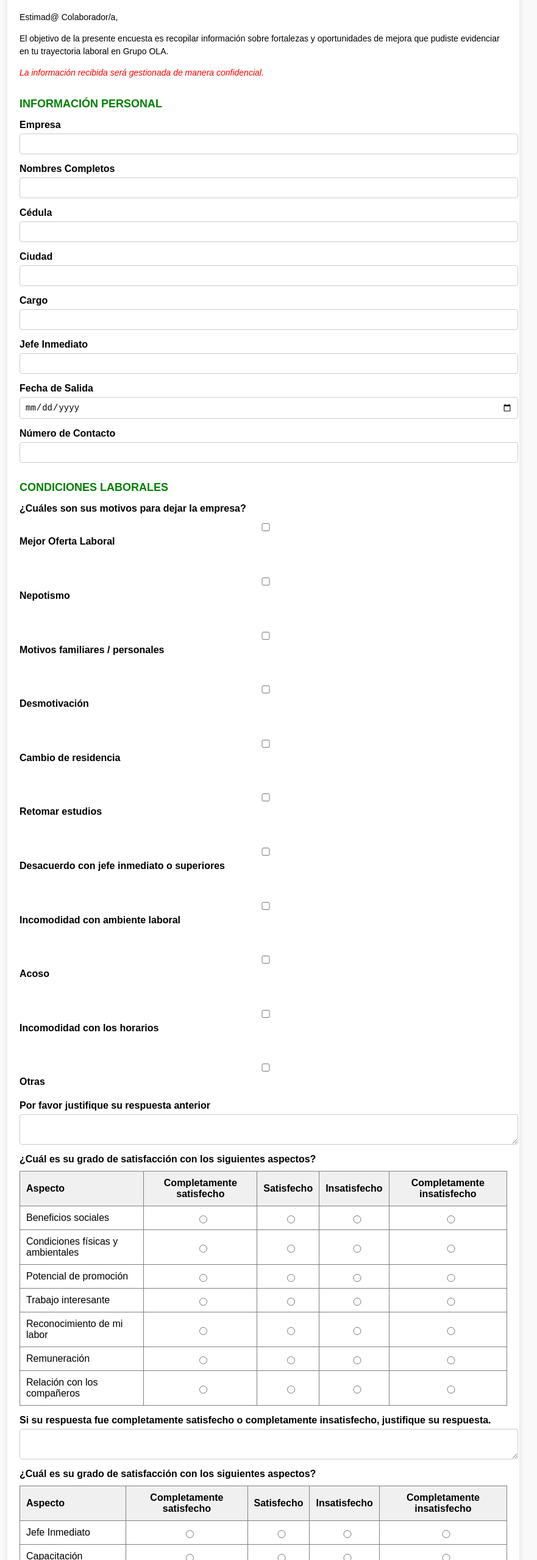
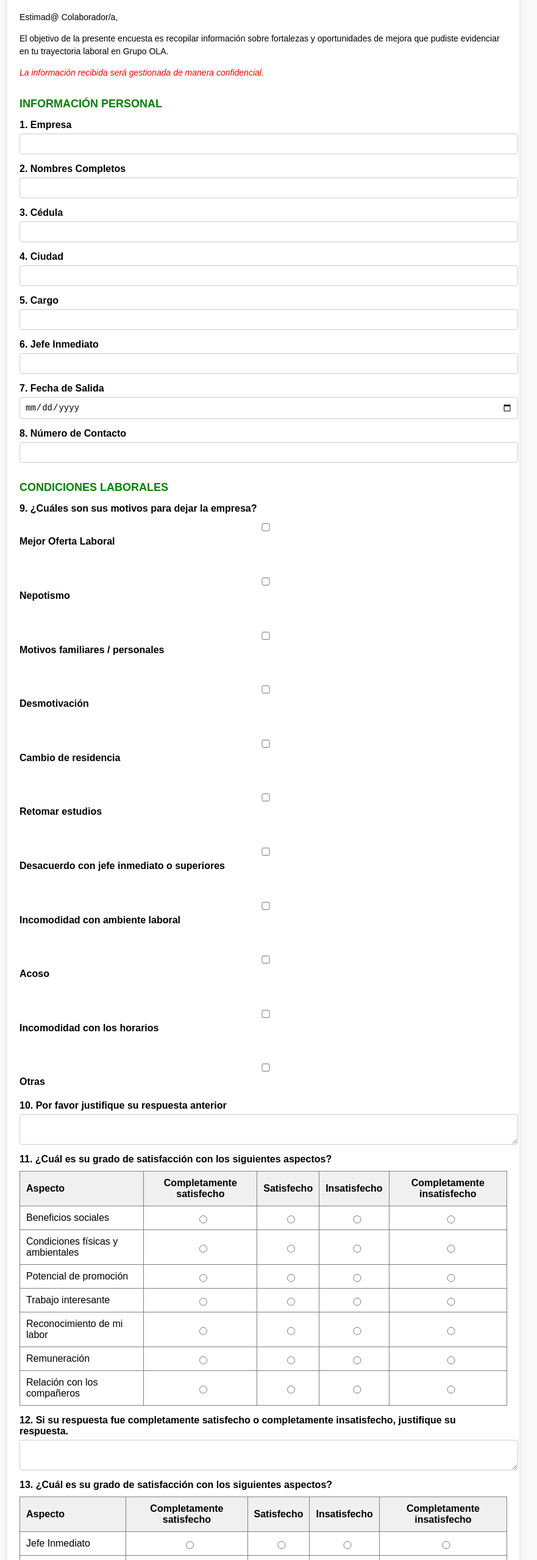
Before and after one commit to atipan/salida-colaborador, a plain HTML site: page formulario.html in a window 1280 px wide. Shown: the part 242-2800 px from the top of the page at 61% size, without its empty margins (208-1089 px from the left). Drawn offline with Linux system fonts and the light colour scheme.

Commit message:
Update formulario.html

```diff
--- a/formulario.html
+++ b/formulario.html
@@ -117,33 +117,33 @@
     <div class="subtitulo">INFORMACIÓN PERSONAL</div>
 
     <form class="formulario">
-      <label>Empresa</label>
+      <label>1. Empresa</label>
       <input type="text">
 
-      <label>Nombres Completos</label>
+      <label>2. Nombres Completos</label>
       <input type="text">
 
-      <label>Cédula</label>
+      <label>3. Cédula</label>
       <input type="text">
 
-      <label>Ciudad</label>
+      <label>4. Ciudad</label>
       <input type="text">
 
-      <label>Cargo</label>
+      <label>5. Cargo</label>
       <input type="text">
 
-      <label>Jefe Inmediato</label>
+      <label>6. Jefe Inmediato</label>
       <input type="text">
 
-      <label>Fecha de Salida</label>
+      <label>7. Fecha de Salida</label>
       <input type="date">
 
-      <label>Número de Contacto</label>
+      <label>8. Número de Contacto</label>
       <input type="text">
 
       <div class="subtitulo">CONDICIONES LABORALES</div>
 
-      <label>¿Cuáles son sus motivos para dejar la empresa?</label>
+      <label>9. ¿Cuáles son sus motivos para dejar la empresa?</label>
       <div style="margin-top: 10px; line-height: 1.8;">
         <label><input type="checkbox" name="motivos" value="Mejor Oferta Laboral"> Mejor Oferta Laboral</label><br>
         <label><input type="checkbox" name="motivos" value="Nepotismo"> Nepotismo</label><br>
@@ -170,10 +170,10 @@
       });
       </script>
 
-      <label>Por favor justifique su respuesta anterior</label>
+      <label>10. Por favor justifique su respuesta anterior</label>
       <textarea></textarea>
 
-      <label>¿Cuál es su grado de satisfacción con los siguientes aspectos?</label>
+      <label>11. ¿Cuál es su grado de satisfacción con los siguientes aspectos?</label>
         <table border="1" cellpadding="10" cellspacing="0" style="border-collapse:collapse; width:100%; margin-top:10px; text-align:center;">
           <thead style="background:#f0f0f0;">
             <tr>
@@ -239,10 +239,10 @@
 
 
 
-      <label>Si su respuesta fue completamente satisfecho o completamente insatisfecho, justifique su respuesta.</label>
+      <label>12. Si su respuesta fue completamente satisfecho o completamente insatisfecho, justifique su respuesta.</label>
       <textarea></textarea>
 
-      <label>¿Cuál es su grado de satisfacción con los siguientes aspectos?</label>
+      <label>13. ¿Cuál es su grado de satisfacción con los siguientes aspectos?</label>
         <table border="1" cellpadding="10" cellspacing="0" style="border-collapse:collapse; width:100%; margin-top:10px; text-align:center;">
           <thead style="background:#f0f0f0;">
             <tr>
@@ -299,10 +299,10 @@
           </tbody>
         </table>
 
-      <label>Si su respuesta fue completamente satisfecho o completamente insatisfecho, justifique su respuesta.</label>
+      <label>14. Si su respuesta fue completamente satisfecho o completamente insatisfecho, justifique su respuesta.</label>
       <textarea></textarea>
 
-      <label>¿Cómo cree que está administrada la empresa?</label>
+      <label>15. ¿Cómo cree que está administrada la empresa?</label>
             <style>
               .fila-estrellas {
                 display: flex;
@@ -351,27 +351,27 @@
               </div>
             </div>
 
-      <label>Por favor justifique su respuesta anterior</label>
+      <label>16. Por favor justifique su respuesta anterior</label>
       <textarea></textarea>
 
       <div class="subtitulo">COMENTARIOS Y SUGERENCIAS</div>
 
-      <label>¿Qué era lo que más le gustaba de su trabajo?</label>
+      <label>17. ¿Qué era lo que más le gustaba de su trabajo?</label>
       <textarea></textarea>
 
-      <label>¿Qué era lo que menos le gustaba de su trabajo?</label>
+      <label>18. ¿Qué era lo que menos le gustaba de su trabajo?</label>
       <textarea></textarea>
 
-      <label>¿Tiene alguna sugerencia para mejorar las condiciones laborales?</label>
+      <label>19. ¿Tiene alguna sugerencia para mejorar las condiciones laborales?</label>
       <textarea></textarea>
 
-      <label>¿Cree que su labor ha sido importante para la Empresa?</label>
+      <label>20. ¿Cree que su labor ha sido importante para la Empresa?</label>
       <textarea></textarea>
 
-      <label>Por favor justifique su respuesta anterior</label>
+      <label>21. Por favor justifique su respuesta anterior</label>
       <textarea></textarea>
 
-      <label>¿Recomendaría la empresa a un amigo? (para trabajar)</label>
+      <label>22. ¿Recomendaría la empresa a un amigo? (para trabajar)</label>
       <select><option>Seleccione</option><option>Sí</option><option>No</option></select>
     </form>
 
```
